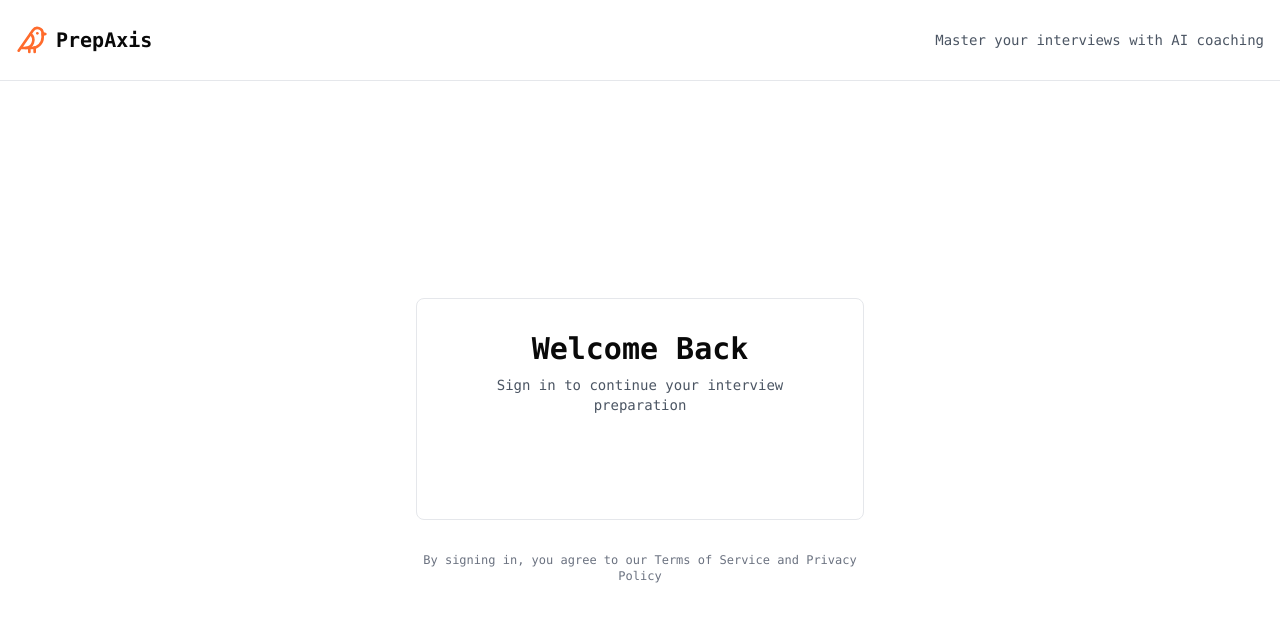
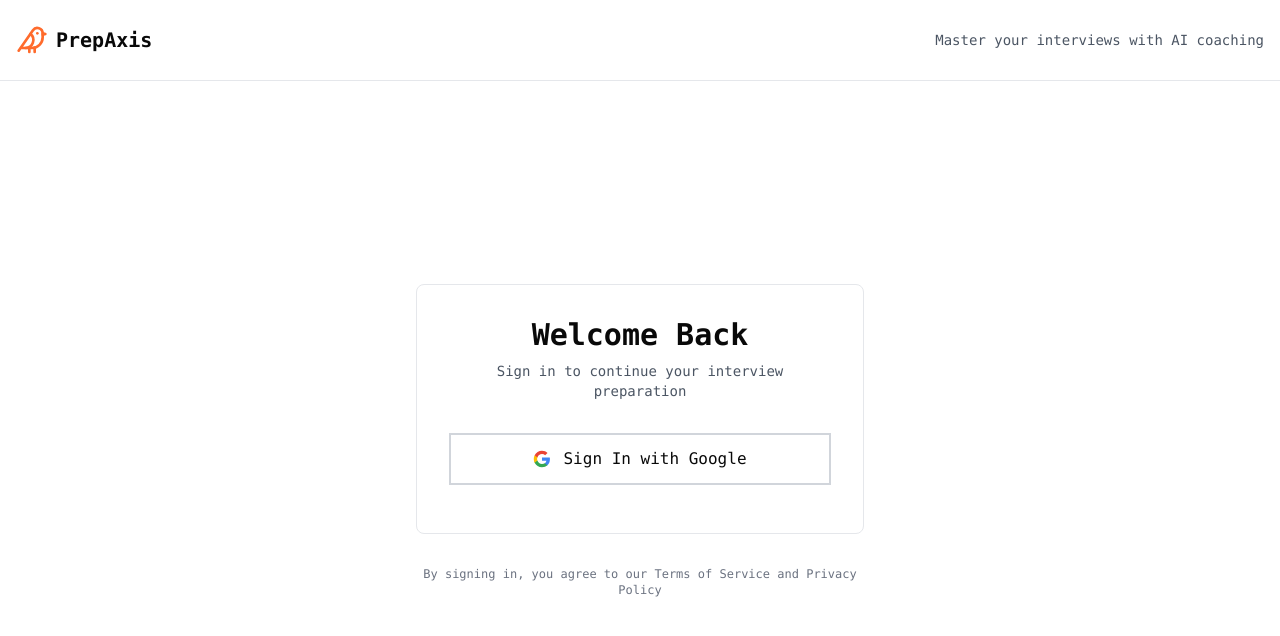
Before and after one commit to Spydiecy/PrepAxis, a React (Create React App) app: page /login in a window 1280 px wide. Shown: the top 636 px of the page. Built offline with nearby package versions, Linux system fonts and the light colour scheme.

Commit message:
Google based ( firebase ) logins working now

```diff
--- a/package.json
+++ b/package.json
@@ -14,6 +14,7 @@
     "@types/jest": "^27.5.2",
     "@types/react": "^19.2.14",
     "@types/react-dom": "^19.2.3",
+    "firebase": "^12.11.0",
     "react": "^19.2.4",
     "react-dom": "^19.2.4",
     "react-router-dom": "^7.13.1",
--- a/src/App.tsx
+++ b/src/App.tsx
@@ -2,6 +2,7 @@ import React from 'react';
 import { BrowserRouter, Routes, Route } from 'react-router-dom';
 import { MynaHero } from './components/ui/myna-hero';
 import LoginPage from './pages/LoginPage';
+import Dashboard from './pages/Dashboard';
 
 export default function App() {
   return (
@@ -9,6 +10,7 @@ export default function App() {
       <Routes>
         <Route path="/" element={<MynaHero />} />
         <Route path="/login" element={<LoginPage />} />
+        <Route path="/dashboard" element={<Dashboard />} />
       </Routes>
     </BrowserRouter>
   );
--- /dev/null
+++ b/src/lib/firebase.ts
@@ -0,0 +1,33 @@
+import { initializeApp } from 'firebase/app';
+import { getAuth, GoogleAuthProvider } from 'firebase/auth';
+import { getAnalytics } from 'firebase/analytics';
+
+// Firebase configuration from environment variables
+const firebaseConfig = {
+  apiKey: process.env.REACT_APP_FIREBASE_API_KEY,
+  authDomain: process.env.REACT_APP_FIREBASE_AUTH_DOMAIN,
+  projectId: process.env.REACT_APP_FIREBASE_PROJECT_ID,
+  storageBucket: process.env.REACT_APP_FIREBASE_STORAGE_BUCKET,
+  messagingSenderId: process.env.REACT_APP_FIREBASE_MESSAGING_SENDER_ID,
+  appId: process.env.REACT_APP_FIREBASE_APP_ID,
+  measurementId: process.env.REACT_APP_FIREBASE_MEASUREMENT_ID,
+};
+
+// Initialize Firebase
+const app = initializeApp(firebaseConfig);
+
+// Initialize Analytics (optional)
+getAnalytics(app);
+
+// Initialize Auth
+export const auth = getAuth(app);
+
+// Initialize Google Auth Provider
+export const googleProvider = new GoogleAuthProvider();
+
+// Set custom parameters for Google Sign-In
+googleProvider.setCustomParameters({
+  prompt: 'select_account',
+});
+
+export default app;
--- /dev/null
+++ b/src/pages/Dashboard.tsx
@@ -0,0 +1,126 @@
+import React, { useEffect, useState } from 'react';
+import { useNavigate } from 'react-router-dom';
+import { signOut } from 'firebase/auth';
+import { auth } from '../lib/firebase';
+import { motion } from 'framer-motion';
+import { Bird, LogOut } from 'lucide-react';
+import { Button } from '../components/ui/button';
+
+interface User {
+  uid: string;
+  email: string | null;
+  displayName: string | null;
+  photoURL: string | null;
+}
+
+const Dashboard: React.FC = () => {
+  const navigate = useNavigate();
+  const [user, setUser] = useState<User | null>(null);
+  const [loading, setLoading] = useState(true);
+
+  useEffect(() => {
+    // Get user from localStorage
+    const storedUser = localStorage.getItem('user');
+    if (storedUser) {
+      setUser(JSON.parse(storedUser));
+    }
+    setLoading(false);
+  }, []);
+
+  const handleLogout = async () => {
+    try {
+      await signOut(auth);
+      localStorage.removeItem('user');
+      navigate('/login');
+    } catch (error) {
+      console.error('Logout failed:', error);
+    }
+  };
+
+  if (loading) {
+    return (
+      <div className="min-h-screen bg-white flex items-center justify-center">
+        <motion.div
+          animate={{ rotate: 360 }}
+          transition={{ duration: 2, repeat: Infinity }}
+          className="w-8 h-8 border-4 border-[#FF6B2C] border-t-transparent rounded-full"
+        />
+      </div>
+    );
+  }
+
+  if (!user) {
+    navigate('/login');
+    return null;
+  }
+
+  return (
+    <div className="min-h-screen bg-white">
+      {/* Header */}
+      <header className="border-b border-gray-200 bg-white">
+        <div className="container mx-auto px-4 py-6 flex items-center justify-between">
+          <div className="flex items-center gap-2">
+            <Bird className="h-8 w-8 text-[#FF6B2C]" />
+            <span className="font-mono text-xl font-bold">PrepAxis</span>
+          </div>
+          <Button
+            onClick={handleLogout}
+            variant="outline"
+            className="rounded-none font-mono flex items-center gap-2"
+          >
+            <LogOut className="h-4 w-4" />
+            Logout
+          </Button>
+        </div>
+      </header>
+
+      {/* Main Content */}
+      <main className="container mx-auto px-4 py-12">
+        <motion.div
+          initial={{ opacity: 0, y: 20 }}
+          animate={{ opacity: 1, y: 0 }}
+          transition={{ duration: 0.6 }}
+          className="max-w-2xl"
+        >
+          <h1 className="text-4xl font-mono font-bold mb-4">
+            Welcome, {user.displayName || user.email}!
+          </h1>
+          <p className="text-lg font-mono text-gray-600 mb-8">
+            You have successfully authenticated with Firebase. Your interview preparation journey starts here.
+          </p>
+
+          {user.photoURL && (
+            <div className="mb-8">
+              <img
+                src={user.photoURL}
+                alt={user.displayName || 'User'}
+                className="w-16 h-16 rounded-full border-2 border-[#FF6B2C]"
+              />
+            </div>
+          )}
+
+          <div className="border border-gray-200 rounded-lg p-8 bg-gray-50">
+            <h2 className="text-2xl font-mono font-bold mb-4">Account Details</h2>
+            <div className="space-y-3 font-mono text-sm">
+              <p>
+                <span className="text-gray-600">User ID:</span> {user.uid}
+              </p>
+              <p>
+                <span className="text-gray-600">Email:</span> {user.email}
+              </p>
+              <p>
+                <span className="text-gray-600">Display Name:</span> {user.displayName}
+              </p>
+            </div>
+          </div>
+
+          <p className="text-xs text-gray-500 font-mono mt-8">
+            🎉 Firebase authentication is working! Ready to start your interview preparation.
+          </p>
+        </motion.div>
+      </main>
+    </div>
+  );
+};
+
+export default Dashboard;
--- a/src/pages/LoginPage.tsx
+++ b/src/pages/LoginPage.tsx
@@ -1,6 +1,7 @@
 import React, { useState } from 'react';
 import { useNavigate } from 'react-router-dom';
-import { GoogleOAuthProvider, GoogleLogin } from '@react-oauth/google';
+import { signInWithPopup } from 'firebase/auth';
+import { auth, googleProvider } from '../lib/firebase';
 import { motion } from 'framer-motion';
 import { Bird } from 'lucide-react';
 
@@ -8,30 +9,30 @@ const LoginPage: React.FC = () => {
   const navigate = useNavigate();
   const [error, setError] = useState('');
 
-  const handleGoogleSuccess = (credentialResponse: any) => {
+  const handleGoogleSignIn = async () => {
     try {
-      // Decode JWT token to get user info
-      const token = credentialResponse.credential;
-      if (token) {
-        // Store user info in localStorage (in production, verify with backend)
-        localStorage.setItem('user', JSON.stringify({
+      const result = await signInWithPopup(auth, googleProvider);
+      const user = result.user;
+
+      // Store user info in localStorage
+      localStorage.setItem(
+        'user',
+        JSON.stringify({
+          uid: user.uid,
+          email: user.email,
+          displayName: user.displayName,
+          photoURL: user.photoURL,
           loginMethod: 'google',
-          token
-        }));
+        })
+      );
+
       navigate('/dashboard');
-      }
-    } catch (err) {
-      setError('Google sign-in failed. Please try again.');
+    } catch (err: any) {
+      setError(err.message || 'Google sign-in failed. Please try again.');
     }
   };
 
-  const handleGoogleError = () => {
-    setError('Google sign-in failed. Please try again.');
-  };
-
   return (
-    // eslint-disable-next-line no-undef
-    <GoogleOAuthProvider clientId={process.env.REACT_APP_GOOGLE_CLIENT_ID || ''}>
     <div className="min-h-screen bg-white flex flex-col">
       {/* Header */}
       <header className="border-b border-gray-200">
@@ -83,13 +84,36 @@ const LoginPage: React.FC = () => {
             )}
 
             {/* Google Sign-In Button */}
-              <div className="flex justify-center">
-                <GoogleLogin
-                  onSuccess={handleGoogleSuccess}
-                  onError={handleGoogleError}
-                  text="signin_with"
+            <button
+              onClick={handleGoogleSignIn}
+              className="w-full rounded-none font-mono mb-4 px-4 py-3 border-2 border-gray-300 bg-white hover:bg-gray-50 transition-colors flex items-center justify-center gap-3"
+            >
+              <svg
+                width="18"
+                height="18"
+                viewBox="0 0 24 24"
+                fill="none"
+                xmlns="http://www.w3.org/2000/svg"
+              >
+                <path
+                  d="M22.56 12.25c0-.78-.07-1.53-.2-2.25H12v4.26h5.92c-.26 1.37-1.04 2.53-2.21 3.31v2.77h3.57c2.08-1.92 3.28-4.74 3.28-8.09z"
+                  fill="#4285F4"
                 />
-              </div>
+                <path
+                  d="M12 23c2.97 0 5.46-.98 7.28-2.66l-3.57-2.77c-.98.66-2.23 1.06-3.71 1.06-2.86 0-5.29-1.93-6.16-4.53H2.18v2.84C3.99 20.53 7.7 23 12 23z"
+                  fill="#34A853"
+                />
+                <path
+                  d="M5.84 14.09c-.22-.66-.35-1.36-.35-2.09s.13-1.43.35-2.09V7.07H2.18C1.43 8.55 1 10.22 1 12s.43 3.45 1.18 4.93l2.85-2.22.81-.62z"
+                  fill="#FBBC05"
+                />
+                <path
+                  d="M12 5.38c1.62 0 3.06.56 4.21 1.64l3.15-3.15C17.45 2.09 14.97 1 12 1 7.7 1 3.99 3.47 2.18 7.07l3.66 2.84c.87-2.6 3.3-4.53 6.16-4.53z"
+                  fill="#EA4335"
+                />
+              </svg>
+              <span>Sign In with Google</span>
+            </button>
           </div>
 
           {/* Info Text */}
@@ -104,7 +128,6 @@ const LoginPage: React.FC = () => {
         </motion.div>
       </div>
     </div>
-    </GoogleOAuthProvider>
   );
 };
 
```
Also changed, not shown: 2 other files (tests, documents, lock files or other folders). Lines whose indentation alone changed are shown as unchanged.
